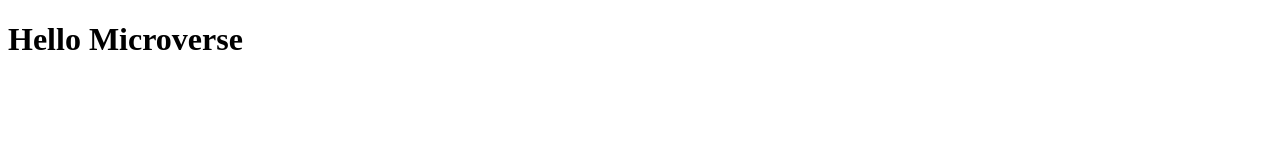
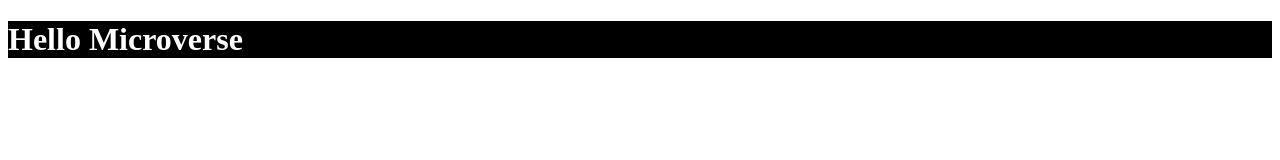
Before and after one commit to Reconfort/HelloMicroverse, a website: page index.html in a window 1280 px wide. Drawn offline with Linux system fonts and the light colour scheme.

Commit message:
main.css file creation

```diff
--- a/index.html
+++ b/index.html
@@ -5,6 +5,7 @@
     <meta http-equiv="X-UA-Compatible" content="IE=edge" />
     <meta name="viewport" content="width=device-width, initial-scale=1.0" />
     <title>Hello Microverse</title>
+    <link rel="stylesheet" href="main.css" />
   </head>
   <body>
     <h1>Hello Microverse</h1>
--- /dev/null
+++ b/main.css
@@ -0,0 +1,4 @@
+h1 {
+  background-color: black;
+  color: white;
+}
```
